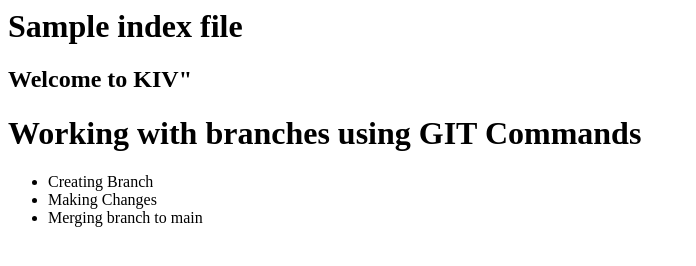
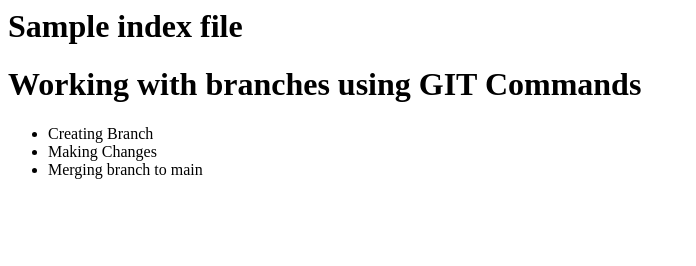
Before and after one commit to renatotopic/GIT-Sample-Repo, a plain HTML site: page index.html in a window 1280 px wide. Shown: the whole page, without its empty margins (0-696 px from the left). Drawn offline with Linux system fonts and the light colour scheme.

Commit message:
reverting changes

```diff
--- a/index.html
+++ b/index.html
@@ -1,7 +1,7 @@
 <html>
 <body>
     <h1>Sample index file</h1>
-    <h2> Welcome to KIV"
+
 <h1> Working with branches using GIT Commands </h1>
 
 <ul>
```
